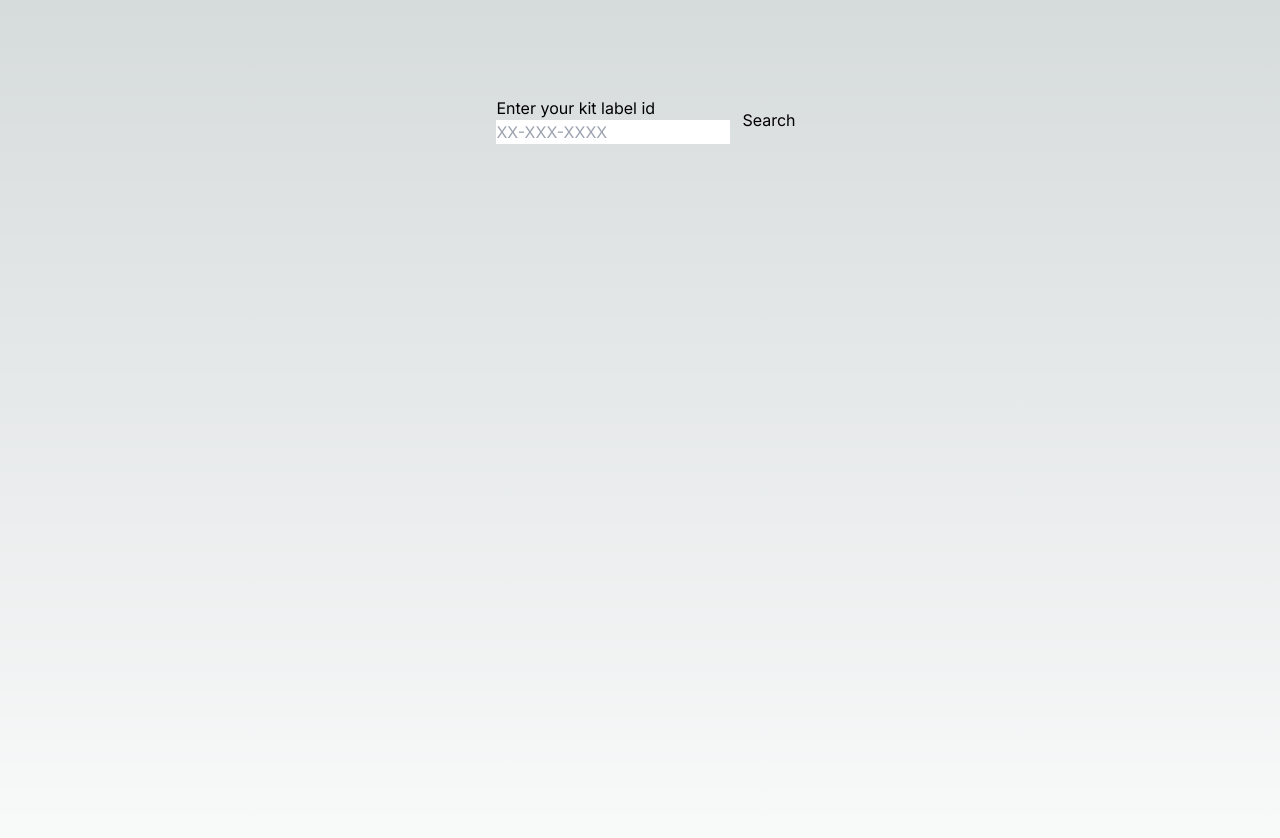
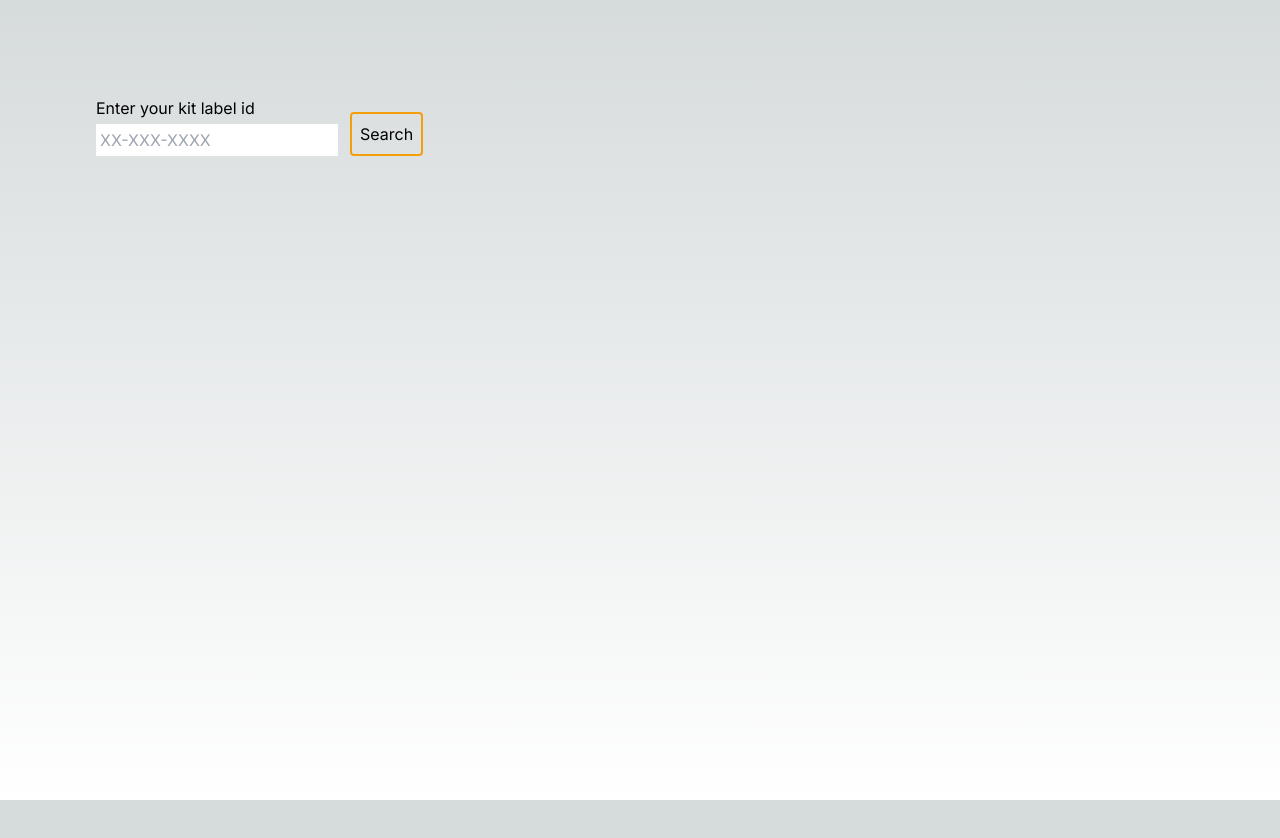
Before and after one commit to dorothyscheng/biobot, a Next.js app in the folder client/: page / in a window 1280 px wide. Shown: the top 838 px of the page. After the commit the page ends 800 px from the top, so only its background shows below. Built offline with nearby package versions, Linux system fonts and the light colour scheme; what apisauce would draw is missing.

Commit message:
Styling for search form and autocomplete

```diff
--- a/client/api/apiClient.ts
+++ b/client/api/apiClient.ts
@@ -6,6 +6,7 @@ const apiClient = create({
 });
 
 export const getKits = async (kitId: string): Promise<KitShippingDataViewModel[]> => {
+    console.log(process.env.API_URL);
     const response = await apiClient.post<KitShippingDataViewModel[]>(
         '/',
         { kitNumber: kitId },
--- a/client/app/page.tsx
+++ b/client/app/page.tsx
@@ -2,7 +2,7 @@ import { SearchByLabelId } from '@/app/searchForm/SearchByLabelId';
 
 export default function Home() {
     return (
-        <main className="flex min-h-screen flex-col items-center justify-between p-24">
+        <main className="flex min-h-screen flex-col justify-between p-24">
             <SearchByLabelId />
         </main>
     );
--- a/client/app/searchForm/AutocompleteResults.tsx
+++ b/client/app/searchForm/AutocompleteResults.tsx
@@ -8,11 +8,14 @@ export const AutocompleteResults = ({ results, onSelectResult }: Props) => {
     if (results.length === 0) return <></>;
 
     return (
-        <div>
-            {results.map((r) => (
-                <p key={r.id} onClick={() => onSelectResult(r)}>
-                    {r.formattedLabelId}: tracking number {r.shippingTrackingCode}
-                </p>
+        <div className={'flex flex-col mt-1 w-3/4 bg-white text-black p-1'}>
+            {results.map((r, index) => (
+                <div key={r.id}>
+                    <p onClick={() => onSelectResult(r)} className={'cursor-pointer hover:bg-gray-200'}>
+                        {r.formattedLabelId}
+                    </p>
+                    {index !== results.length - 1 && <div className={'w-.75 h-0.5 bg-gray-400 m-1'} />}
+                </div>
             ))}
         </div>
     );
--- a/client/app/searchForm/SearchByLabelId.tsx
+++ b/client/app/searchForm/SearchByLabelId.tsx
@@ -42,12 +42,12 @@ export const SearchByLabelId = () => {
     };
 
     return (
-        <div className={'flex flex-row min-h-screen'}>
-            <div>
+        <div className={'flex flex-grow-1 justify-between'}>
+            <div className={'flex flex-col w-1/2'}>
                 <SearchForm labelId={labelId} onChangeInput={onChangeInput} onSubmit={onClickSubmit} />
                 <AutocompleteResults results={autocompleteResults} onSelectResult={onSelectResult} />
             </div>
-            {selected && <KitShippingResultDisplay kit={selected} />}
+            <div className={'flex w-1/2'}>{selected && <KitShippingResultDisplay kit={selected} />}</div>
         </div>
     );
 };
--- a/client/app/searchForm/SearchForm.tsx
+++ b/client/app/searchForm/SearchForm.tsx
@@ -10,9 +10,9 @@ export const SearchForm = ({ labelId, onChangeInput, onSubmit }: Props) => {
                 e.preventDefault();
                 onSubmit();
             }}
-            className={'flex align-bottom'}
+            className={'flex items-end'}
         >
-            <div className={'flex flex-col px-3'}>
+            <div className={'flex flex-col'}>
                 <label htmlFor={'kit-id'}>Enter your kit label id</label>
                 <input
                     id={'kit-id'}
@@ -21,12 +21,14 @@ export const SearchForm = ({ labelId, onChangeInput, onSubmit }: Props) => {
                     value={labelId}
                     placeholder={'XX-XXX-XXXX'}
                     required
-                    className={'text-black'}
+                    className={'text-black p-1 mt-1'}
                     onChange={(e) => onChangeInput(e.target.value)}
                     maxLength={11}
                 />
             </div>
-            <button type={'submit'}>Search</button>
+            <button type={'submit'} className={'border-2 rounded border-amber-500 p-2 h-fit ml-3'}>
+                Search
+            </button>
         </form>
     );
 };
```
Also changed, not shown: 1 other file (tests, documents, lock files or other folders).
